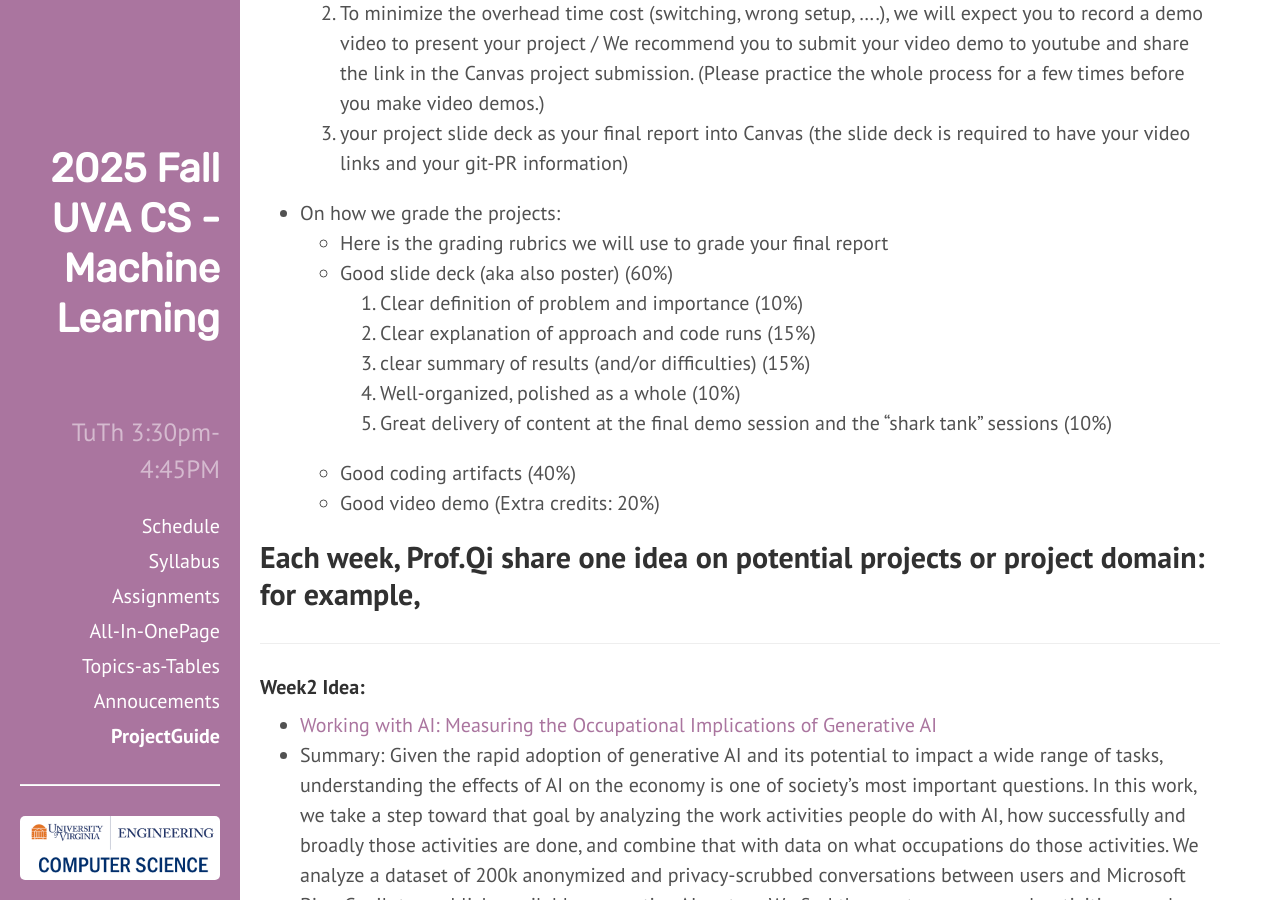
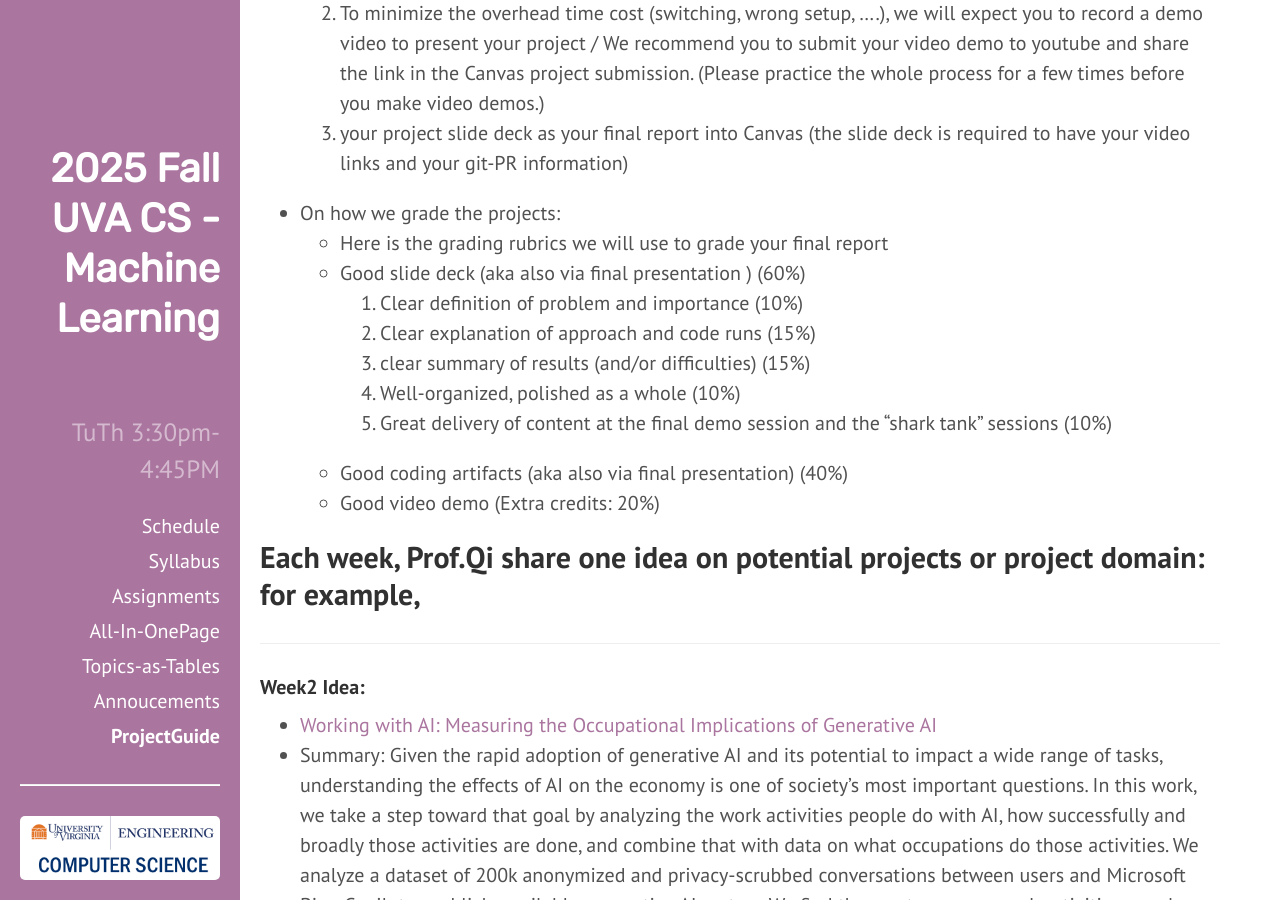
Before and after one commit to qiyanjun/2025Fall-UVA-CS-MachineLearningDeep, a Jekyll site: the page built from z25fProjects.md, in a window 1280 px wide and 900 px high, scrolled down 950 px. Built offline with Jekyll 4.4.1, drawn with Linux system fonts in a browser that asks for light colours.

```diff
--- a/z25fProjects.md
+++ b/z25fProjects.md
@@ -25,13 +25,13 @@ desc: "Final Project Information for 2025 Fall UVa CS -ML-Undergraduate"
 
 + On how we grade the projects:
   - Here is the grading rubrics we will use to grade your final report
-  - Good slide deck (aka also poster) (60%)
+  - Good slide deck (aka also via final presentation ) (60%)
     1. Clear definition of problem and importance (10%)
     2. Clear explanation of approach and code runs (15%)
     3. clear summary of results (and/or difficulties) (15%)
     4. Well-organized, polished as a whole (10%)
     5. Great delivery of content at the final demo session and the "shark tank" sessions (10%)
-  - Good coding artifacts (40%)
+  - Good coding artifacts (aka also via final presentation) (40%)
   - Good video demo (Extra credits: 20%)
 
 
```
Also changed, not shown: Assignments.md (+12 -4 lines).
